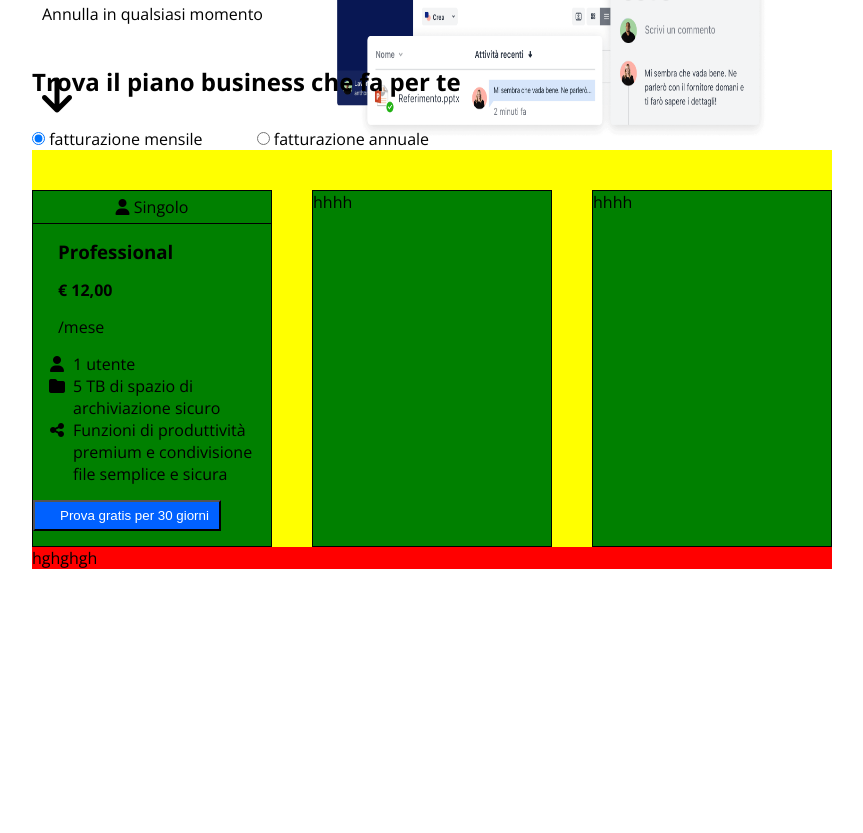
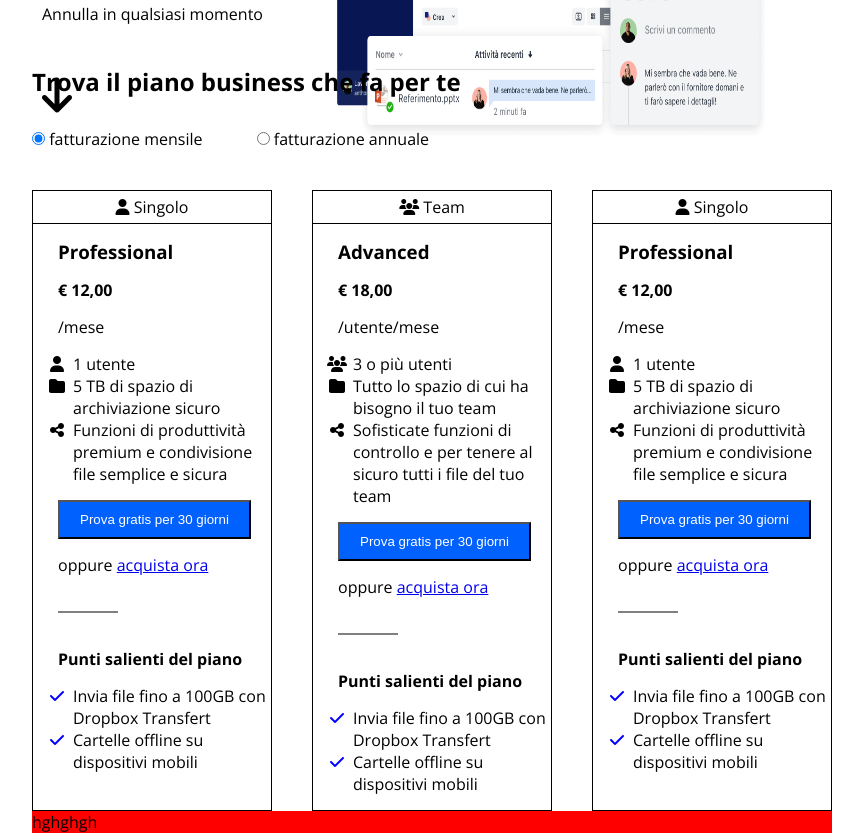
Before and after one commit to michelebonanno92/htmlcss-dropbox, a plain HTML site: page index.html in a window 1280 px wide. Shown: the part 686-1519 px from the top of the page, without its empty margins (208-1071 px from the left). Before the commit the page ends 1255 px from the top, so only its background shows below. Drawn offline with nearby package versions, Linux system fonts and the light colour scheme.

Commit message:
aggiornamento

```diff
--- a/css/main.css
+++ b/css/main.css
@@ -17,7 +17,6 @@ main section h2{
 
 .content-main{
     padding-top: 40px;
-    background-color: yellow;
     display: flex;
     justify-content: space-between;
     flex-wrap: wrap;
@@ -26,11 +25,10 @@ main section h2{
 
 .col{
     width:30% ;
-    background-color: green;
     border: 1px solid black;
 }
 
-.col > *  {
+.col > * {
     margin-bottom: 15px;
     padding-left: 25px;
 }
@@ -40,11 +38,15 @@ main section h2{
     padding: 5px;
     text-align: center;
 }
-col button{
-  padding-left: 20px;
+.col div button{
+    padding: 10px 20px;
 }
 
 .row{
     width: 100%;
     background-color: red;
 }
+
+.check{
+    color: blue;
+}
--- a/css/style.css
+++ b/css/style.css
@@ -34,3 +34,11 @@ general
 img{
   max-width: 100%;
 }
+
+.col hr{
+border: 1px solid grey;
+max-width: 60px;
+margin-left: 25px;
+margin-top: 35px;
+margin-bottom: 35px;
+}
--- a/index.html
+++ b/index.html
@@ -115,6 +115,7 @@
                         </label>
                     </div>
                     <div class="content-main">
+                        <!-- colonna 1 -->
                         <div class="col">
                             <div class="title-col">
                                 <i class="fa-solid fa-user"></i>
@@ -135,17 +136,114 @@
                                 <li><span class="fa-li"><i class="fa-solid fa-folder"></i></span>5 TB di spazio di  archiviazione sicuro</li>
                                 <li><span class="fa-li"><i class="fa-solid fa-share-nodes"></i></i></span>Funzioni di produttività premium e condivisione file semplice e sicura</li>
                             </ul>
-                            <button>
-                                Prova gratis per 30 giorni
-                            </button>
+                            <div>
+                                <button>
+                                    Prova gratis per 30 giorni
+                                </button>
+                            </div>
 
+                            <div>
+                                oppure
+                                 <a href="https://www.dropbox.com/try/teams" target="_blank">
+                                    acquista ora
+                                </a>
+                            </div>
+                            <hr>
+                            <h4>
+                                Punti salienti del piano
+                            </h4>
+                            <ul class="fa-ul">
+                                <li><span class="fa-li  check"><i class="fa-solid fa-check"></i></i></span>Invia file fino a 100GB con Dropbox Transfert</li>
+                                <li><span class="fa-li check"><i class="fa-solid fa-check"></i></i></i></span>Cartelle offline su dispositivi  mobili</li>
+                            </ul>
                         </div>
+                        <!-- colonna 2 -->
                         <div class="col">
-                            hhhh
+                            <div class="title-col">
+                                <i class="fa-solid fa-users"></i>
+                                Team
+                            </div>
+
+                            <h3>
+                                Advanced
+                            </h3>
+                            <div>
+                                <strong>€ 18,00</strong>
+                            </div>
+                            <div>
+                                /utente/mese
+                            </div>
+                            <ul class="fa-ul">
+                                <li><span class="fa-li"><i class="fa-solid fa-users"></i></span>3 o più utenti</li>
+                                <li><span class="fa-li"><i class="fa-solid fa-folder"></i></span>Tutto lo spazio di cui ha bisogno il tuo team</li>
+                                <li><span class="fa-li"><i class="fa-solid fa-share-nodes"></i></i></span>Sofisticate funzioni di controllo e per tenere al sicuro tutti i file del tuo team</li>
+                            </ul>
+                            <div>
+                                <button>
+                                    Prova gratis per 30 giorni
+                                </button>
+                            </div>
+
+                            <div>
+                                oppure
+                                 <a href="https://www.dropbox.com/try/teams" target="_blank">
+                                    acquista ora
+                                </a>
+                            </div>
+                            <hr>
+                            <h4>
+                                Punti salienti del piano
+                            </h4>
+                            <ul class="fa-ul">
+                                <li><span class="fa-li  check"><i class="fa-solid fa-check"></i></i></span>Invia file fino a 100GB con Dropbox Transfert</li>
+                                <li><span class="fa-li check"><i class="fa-solid fa-check"></i></i></i></span>Cartelle offline su dispositivi  mobili</li>
+                            </ul>
                         </div>
+                        <!-- colonna 3 -->
                         <div class="col">
-                            hhhh
+                            <div class="title-col">
+                                <i class="fa-solid fa-user"></i>
+                                Singolo
+                            </div>
+
+                            <h3>
+                                Professional
+                            </h3>
+                            <div>
+                                <strong>€ 12,00</strong>
+                            </div>
+                            <div>
+                                /mese
+                            </div>
+                            <ul class="fa-ul">
+                                <li><span class="fa-li"><i class="fa-solid fa-user"></i></span>1 utente</li>
+                                <li><span class="fa-li"><i class="fa-solid fa-folder"></i></span>5 TB di spazio di  archiviazione sicuro</li>
+                                <li><span class="fa-li"><i class="fa-solid fa-share-nodes"></i></i></span>Funzioni di produttività premium e condivisione file semplice e sicura</li>
+                            </ul>
+                            <div>
+                                <button>
+                                    Prova gratis per 30 giorni
+                                </button>
+                            </div>
+
+                            <div>
+                                oppure
+                                 <a href="https://www.dropbox.com/try/teams" target="_blank">
+                                    acquista ora
+                                </a>
+                            </div>
+                            <hr>
+                            <h4>
+                                Punti salienti del piano
+                            </h4>
+                            <ul class="fa-ul">
+                                <li><span class="fa-li  check"><i class="fa-solid fa-check"></i></i></span>Invia file fino a 100GB con Dropbox Transfert</li>
+                                <li><span class="fa-li check"><i class="fa-solid fa-check"></i></i></i></span>Cartelle offline su dispositivi  mobili</li>
+                            </ul>
                         </div>
+
+
+
                         <div class="row">
                             hghghgh
                         </div>
```
